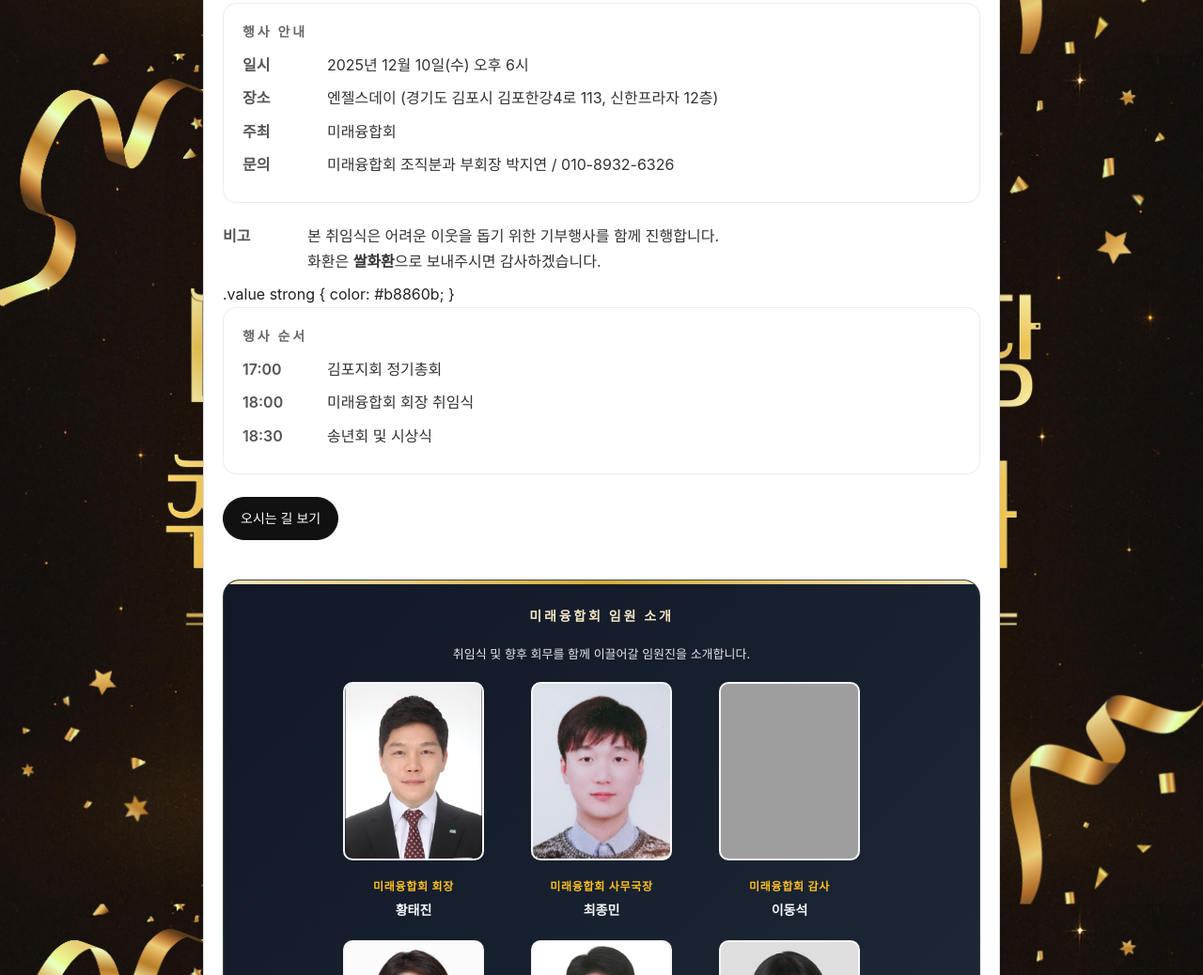
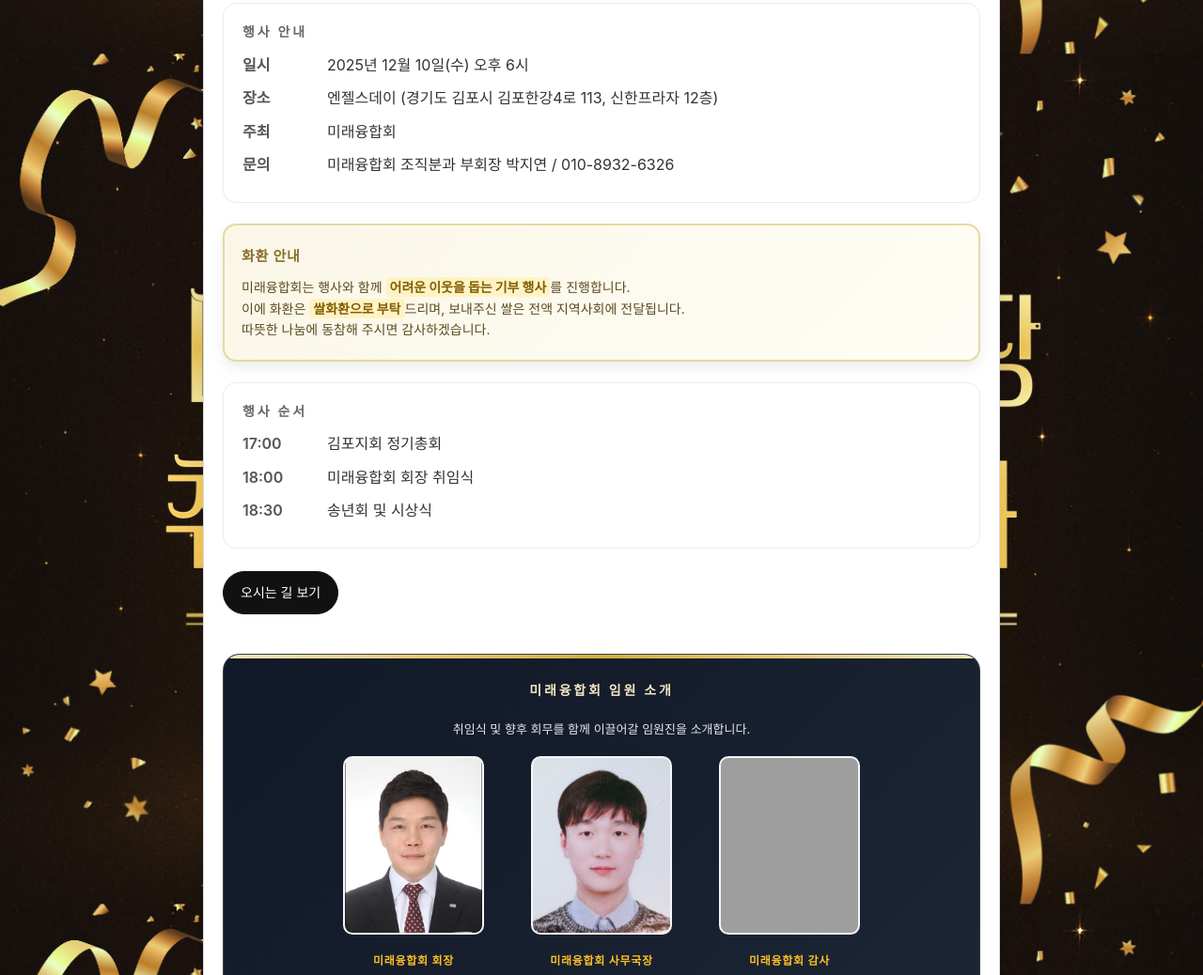
Before and after one commit to dantanmoco/-, a plain HTML site: page index.html in a window 1280 px wide. Shown: the part 1753-2791 px from the top of the page at 94% size. Drawn offline with Linux system fonts and the light colour scheme; grey boxes are pictures that could not be loaded.

Commit message:
Update index.html

```diff
--- a/index.html
+++ b/index.html
@@ -321,6 +321,39 @@
       margin-top: 34px;
       padding-top: 12px;
     }
+
+    /* 쌀화환 안내 박스 */
+.donation-box {
+  background: linear-gradient(135deg, #faf7e8, #fffdf5);
+  border: 2px solid #e5d9a3;
+  border-radius: 14px;
+  padding: 20px 18px;
+  margin: 22px 0;
+  box-shadow: 0 6px 14px rgba(0, 0, 0, 0.08);
+}
+
+.donation-title {
+  font-size: 15px;
+  font-weight: 700;
+  color: #8a6d2d;
+  margin-bottom: 10px;
+  letter-spacing: 0.05em;
+}
+
+.donation-text {
+  font-size: 14px;
+  color: #5c4b1f;
+  line-height: 1.6;
+}
+
+.donation-text strong {
+  font-weight: 800;
+  color: #805d00;
+  background: #fff3c4;
+  padding: 2px 4px;
+  border-radius: 4px;
+}
+
   </style>
 </head>
 <body>
@@ -381,16 +414,15 @@
         </div>
       </section>
 
-      <div class="info-row">
-  <div class="label">비고</div>
-  <div class="value">
-    본 취임식은 어려운 이웃을 돕기 위한 기부행사를 함께 진행합니다.<br>
-    화환은 <strong>쌀화환</strong>으로 보내주시면 감사하겠습니다.
+<!-- 쌀화환 안내 박스 -->
+<div class="donation-box">
+  <div class="donation-title">화환 안내</div>
+  <div class="donation-text">
+    미래융합회는 행사와 함께 <strong>어려운 이웃을 돕는 기부 행사</strong>를 진행합니다.<br>
+    이에 화환은 <strong>쌀화환으로 부탁</strong>드리며, 보내주신 쌀은 전액 지역사회에 전달됩니다.<br>
+    따뜻한 나눔에 동참해 주시면 감사하겠습니다.
   </div>
 </div>
-      .value strong {
-  color: #b8860b;
-}
 
       <!-- 행사 순서 -->
       <section class="box">
```
